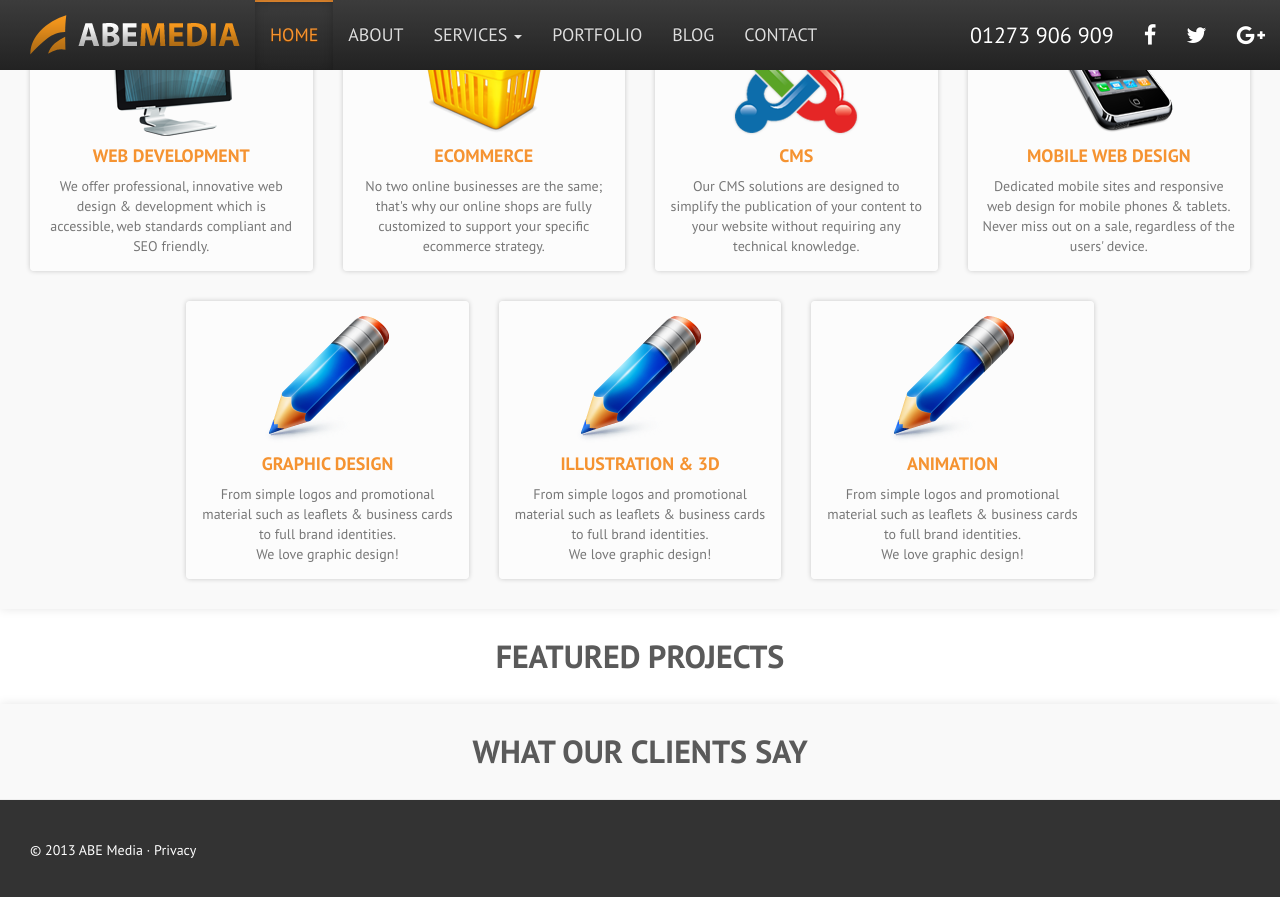
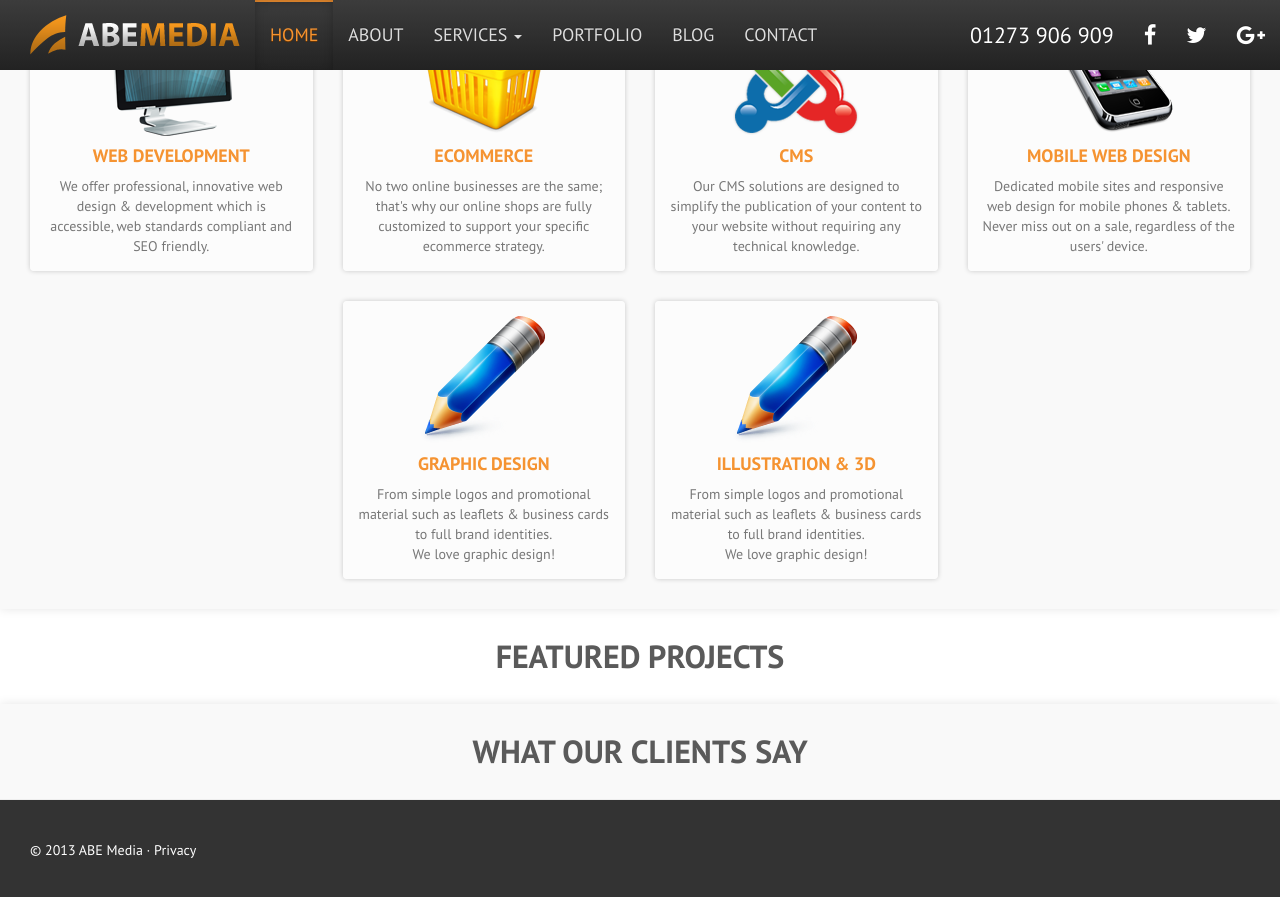
Before and after one commit to abemedia/abemedia.github.io, a Jekyll site: the page built from index.md, in a window 1280 px wide and 900 px high, scrolled down 764 px. Shown: the top 897 px of the window. Built offline with Jekyll 4.4.1, drawn with Linux system fonts in a browser that asks for light colours; nearby versions of some CDN libraries.

Commit message:
Update services.yml

```diff
--- a/_data/services.yml
+++ b/_data/services.yml
@@ -34,9 +34,3 @@
     url: illustration-3d
     image: /images/services/graphic-design.png
     desc: "From simple logos and promotional material such as leaflets &amp; business cards to full brand identities.<br>We love graphic design!"
--
-    title: Animation
-    alias: animation
-    url: animation
-    image: /images/services/graphic-design.png
-    desc: "From simple logos and promotional material such as leaflets &amp; business cards to full brand identities.<br>We love graphic design!"
```
